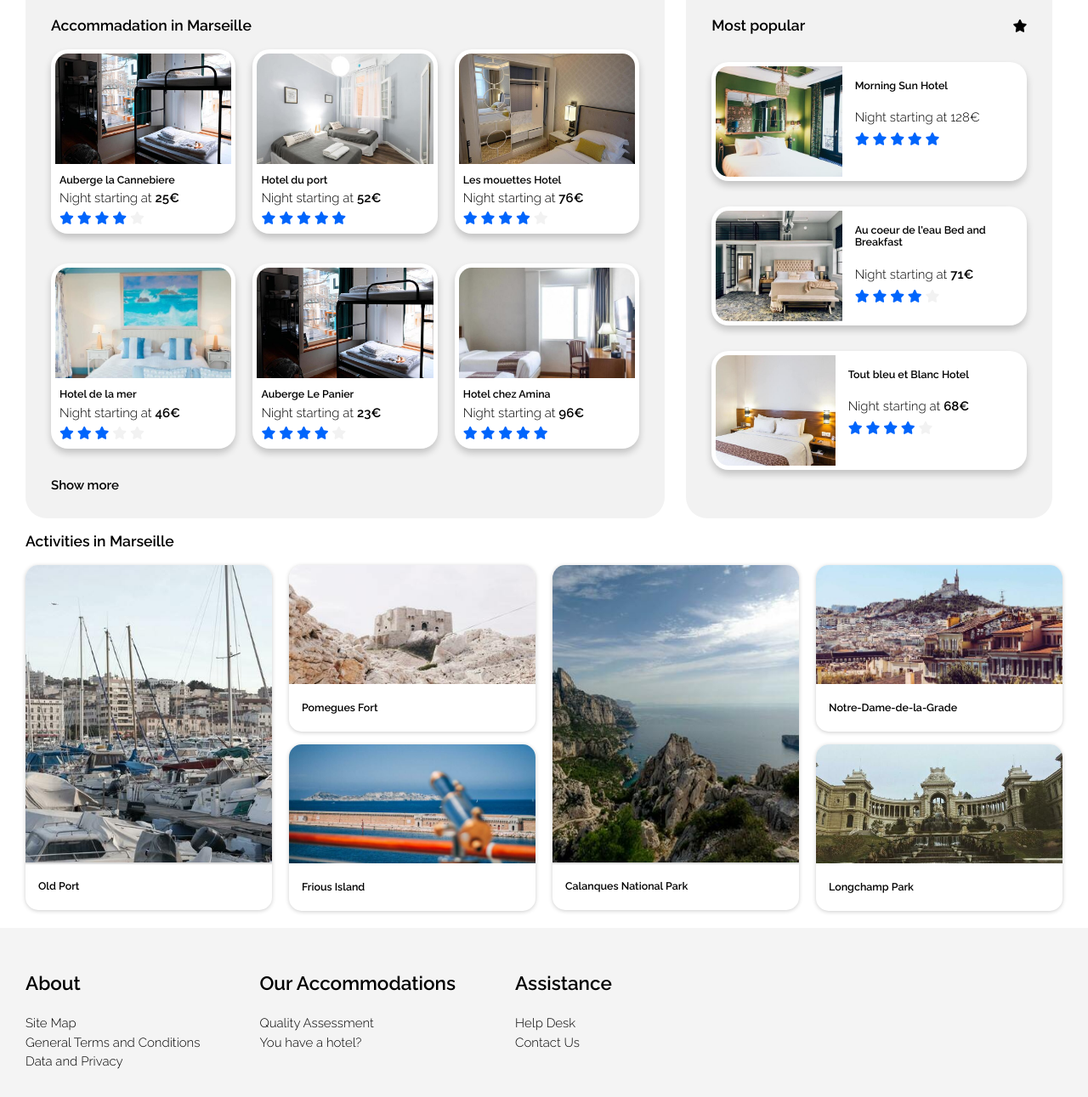
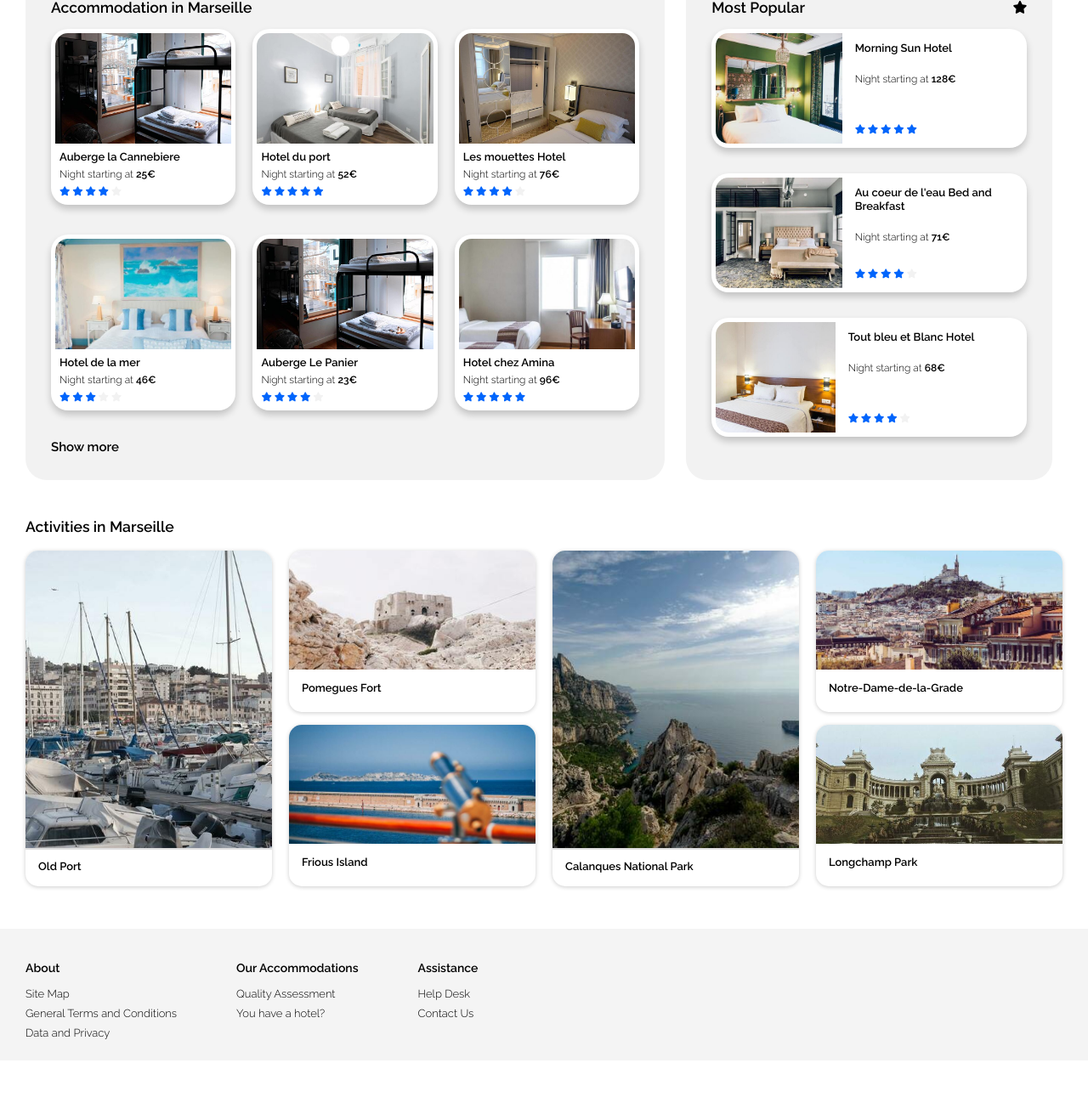
Before and after one commit to Deepasubramani/vacation_planner, a plain HTML site: page index.html in a window 1280 px wide. Shown: the part 340-1631 px from the top of the page at 85% size. After the commit the page ends 1588 px from the top, so only its background shows below. Drawn offline with Linux system fonts and the light colour scheme.

Commit message:
Issues fixing

```diff
--- a/css/style.css
+++ b/css/style.css
@@ -66,7 +66,7 @@ ol {
 
 /* filter style */
 #filters {
-    margin-top: 70px;
+    margin-top: 55px;
     display: flex;
     flex-wrap: wrap;
     gap: 20px;
@@ -81,17 +81,19 @@ ol {
 }
 
 .filter-icon {
-    padding: 10px;
+    padding: 8px;
     background-color: #deebff;
     border-radius: 15px;
 }
 
 .filter-item h5 {
     margin: 0;
-    padding: 5px;
+    padding-right: 13px;
+    padding-left: 7px;
 }
 
 .filter-item .fa-solid {
+    font-size: 13PX;
     color: #0065fc
 }
 /* Accommodation and most popular section */
@@ -121,6 +123,9 @@ ol {
     flex-wrap: wrap;
     gap: 25px;
 }
+#Accommodations-section h3{
+    margin:0px;
+}
 #Accommodation-list .details{
     line-height: 1 !important;
     margin-left: 10px;
@@ -128,6 +133,20 @@ ol {
 }
 #Accommodation-list .details h5 ,p{
     margin:8px 0px;
+}
+.details h5{
+    font-size: 13px;
+}
+#Accommodation-list  .details h5{
+    margin-top:4px;
+
+}
+.details p{
+    font-size: 12px;
+}
+
+#rating_star{
+    font-size: 11px;
 }
 
 /* Photo */
@@ -154,12 +173,20 @@ ol {
 }
 
 #popular-item .details {
+    position: relative;
     line-height: 1.2;
     width: 160px;
     gap: 4px;
     width:60%;
 }
-
+#popular-item #rating_star{
+    position: absolute;
+    bottom: 0;
+    margin-bottom: 15px;
+}
+#popular-item .details h5{
+    margin-top: 15px;
+}
 #popular-item li>img {
     padding:5px;
     display: block;
@@ -212,13 +239,13 @@ ol {
     flex: 1;
     gap: 20px;
 }
-.Activities-list-two {
+.Activities-double-item {
     display: flex;
     flex-direction: column;
     flex: 1;
     gap: 15px;
 }
-.Activities-list-two li {
+.Activities-double-item li {
     height: 50%;
     border-radius: 15px;
     box-shadow: 0 1px 5px 0 rgb(0 0 0 / 20%);
@@ -252,7 +279,7 @@ ol {
     border-top-right-radius: 15px;
 }
 
-.Activities-list-two img {
+.Activities-double-item img {
     display: block;
     background-size: cover;
     background-repeat: no-repeat;
@@ -264,7 +291,9 @@ ol {
     border-top-left-radius: 15px;
     border-top-right-radius: 15px;
 }
-
+#Activities-header{
+    margin-top: 45px;
+}
 
 
 /* Search bar style */
@@ -291,8 +320,7 @@ form {
 }
 
 .search-location {
-
-margin-top: 10px;
+    height: 40px;
     position: absolute;
     border: 1px solid #f2f2f2;
     border-radius: 10px;
@@ -307,6 +335,7 @@ margin-top: 10px;
 }
 
 .search-input {
+    text-indent: 5px;
     border: none;
 }
 input:focus{
@@ -322,6 +351,7 @@ input:focus{
 }
 
 .search-location button {
+    height: 38px;
     padding: 10px;
     background: #0065fc;
     color: white;
@@ -344,14 +374,15 @@ input:focus{
 
 
 #Activities-section .details h5 {
+    margin: 15px 0px;
     padding-left: 15px;
 }
 
 /* footer styles */
 footer {
-    margin-top:20px;
-    line-height: 1.5;
-    padding: 30px;
+    font-size: 13px;
+    margin-top:50px;
+    padding: 20px 30px;
     display: flex;
     flex-wrap: wrap;
     background-color: #80808017
@@ -360,10 +391,13 @@ footer div{
     padding-right: 70px;
 }
 .footer-heading {
+    font-size: 14px;
+    margin-bottom: 10px;
     font-weight: bold;
 }
 
 .footer-item {
+    line-height: 1.8;
     list-style: none;
     padding: 0;
     margin: 0;
@@ -436,11 +470,13 @@ footer div{
         margin: 0px !important;
         width: 100% !important;
     }
-
+#popular-item{
+    gap:15px;
+}
     #Activities-header {
         padding-left: 20px;
     }
-    .Activities-list-two img {
+    .Activities-double-item img {
         min-width: 335px !important;
     }
 
@@ -457,6 +493,7 @@ footer div{
     .image-list {
         flex-direction: column;
         padding: 0px;
+        gap:15px;
     }
 
     footer {
--- a/index.html
+++ b/index.html
@@ -26,7 +26,7 @@
   <header>
     <div class="nav-section">
       <nav id="logo">
-        <img src="images/Booki.png" alt="Booki logo" >
+        <img src="images/Booki.png" alt="Booki logo">
       </nav>
       <nav id="navigation">
         <ul>
@@ -72,18 +72,18 @@
     </div>
     <div id="info-section">
       <i class="fa fa-info fa-xs"></i>
-      <p>More than 500 accommodations are available in this city</p>
+      <p>More than 500 accommodations are available in this<br>city</p>
     </div>
     <div id="Accommodations-section">
       <div id="Accommodation-list">
-        <h3>Accommadation in Marseille</h3>
+        <h3>Accommodation in Marseille</h3>
         <ul class="image-list">
           <li>
             <img src="images/Auberge-la-Cannebiere.jpg" alt="Auberge la Cannebiere">
             <div class="details">
               <h5>Auberge la Cannebiere</h5>
               <p>Night starting at <b>25€</b> </p>
-              <div class="rating_star">
+              <div id="rating_star">
                 <span class="fa fa-star checked"></span>
                 <span class="fa fa-star checked"></span>
                 <span class="fa fa-star checked"></span>
@@ -98,7 +98,7 @@
             <div class="details">
               <h5>Hotel du port</h5>
               <p>Night starting at <b>52€</b></p>
-              <div class="rating_star">
+              <div id="rating_star">
                 <span class="fa fa-star checked"></span>
                 <span class="fa fa-star checked"></span>
                 <span class="fa fa-star checked"></span>
@@ -113,7 +113,7 @@
             <div class="details">
               <h5>Les mouettes Hotel</h5>
               <p>Night starting at <b>76€</b></p>
-              <div class="rating_star">
+              <div id="rating_star">
                 <span class="fa fa-star checked"></span>
                 <span class="fa fa-star checked"></span>
                 <span class="fa fa-star checked"></span>
@@ -125,11 +125,11 @@
         </ul>
         <ul class="image-list">
           <li>
-            <img src="images/Hotel-de-la-mer.jpg" alt="Hotel de la mer" >
+            <img src="images/Hotel-de-la-mer.jpg" alt="Hotel de la mer">
             <div class="details">
               <h5>Hotel de la mer</h5>
               <p>Night starting at <b>46€</b></p>
-              <div class="rating_star">
+              <div id="rating_star">
                 <span class="fa fa-star checked"></span>
                 <span class="fa fa-star checked"></span>
                 <span class="fa fa-star checked"></span>
@@ -139,11 +139,11 @@
             </div>
           </li>
           <li>
-            <img src="images/Auberge-la-Cannebiere.jpg" alt="Auberge Le Panier" >
+            <img src="images/Auberge-la-Cannebiere.jpg" alt="Auberge Le Panier">
             <div class="details">
               <h5>Auberge Le Panier</h5>
               <p>Night starting at <b>23€</b></p>
-              <div class="rating_star">
+              <div id="rating_star">
                 <span class="fa fa-star checked"></span>
                 <span class="fa fa-star checked"></span>
                 <span class="fa fa-star checked"></span>
@@ -153,11 +153,11 @@
             </div>
           </li>
           <li>
-            <img src="images/Hotel-chez-Amina.jpg" alt="Hotel chez Amina" >
+            <img src="images/Hotel-chez-Amina.jpg" alt="Hotel chez Amina">
             <div class="details">
               <h5>Hotel chez Amina</h5>
               <p>Night starting at <b>96€</b></p>
-              <div class="rating_star">
+              <div id="rating_star">
                 <span class="fa fa-star checked"></span>
                 <span class="fa fa-star checked"></span>
                 <span class="fa fa-star checked"></span>
@@ -171,16 +171,16 @@
       </div>
       <div id="popular-section">
         <nav>
-          <h3>Most popular</h3>
+          <h3>Most Popular</h3>
           <i class="fa fa-star" style="color: black;"></i>
         </nav>
         <ul id="popular-item">
           <li>
-            <img src="images/Morning-SunHotel.jpg" alt="Morning Sun Hotel" >
+            <img src="images/Morning-SunHotel.jpg" alt="Morning Sun Hotel">
             <div class="details">
               <h5>Morning Sun Hotel</h5>
-              <p>Night starting at 128€</p>
-              <div class="rating_star">
+              <p>Night starting at <b>128€</b></p>
+              <div id="rating_star">
                 <span class="fa fa-star checked"></span>
                 <span class="fa fa-star checked"></span>
                 <span class="fa fa-star checked"></span>
@@ -190,11 +190,11 @@
             </div>
           </li>
           <li>
-            <img src="images/Au-co-de.jpg" alt="Bed and Breakfast" >
+            <img src="images/Au-co-de.jpg" alt="Bed and Breakfast">
             <div class="details">
               <h5>Au coeur de l'eau Bed and Breakfast</h5>
               <p>Night starting at <b>71€</b></p>
-              <div class="rating_star">
+              <div id="rating_star">
                 <span class="fa fa-star checked"></span>
                 <span class="fa fa-star checked"></span>
                 <span class="fa fa-star checked"></span>
@@ -208,11 +208,13 @@
             <div class="details">
               <h5>Tout bleu et Blanc Hotel</h5>
               <p>Night starting at <b>68€</b></p>
-              <span class="fa fa-star checked"></span>
-              <span class="fa fa-star checked"></span>
-              <span class="fa fa-star checked"></span>
-              <span class="fa fa-star checked"></span>
-              <span class="fa fa-star"></span>
+              <div id="rating_star">
+                <span class="fa fa-star checked"></span>
+                <span class="fa fa-star checked"></span>
+                <span class="fa fa-star checked"></span>
+                <span class="fa fa-star checked"></span>
+                <span class="fa fa-star"></span>
+              </div>
             </div>
           </li>
         </ul>
@@ -228,14 +230,14 @@
           </div>
         </li>
       </ul>
-      <ul class="Activities-list-two">
-        <li>
+      <ul class="Activities-double-item">
+        <li id="item1">
           <img src="images/pomegues_fort.jpg" alt="Pomegues Fort">
           <div class="details">
             <h5>Pomegues Fort</h5>
           </div>
         </li>
-        <li>
+        <li id="item2">
           <img src="images/frioul_island.jpg" alt="Frious Island">
           <div class="details">
             <h5>Frious Island</h5>
@@ -250,7 +252,7 @@
           </div>
         </li>
       </ul>
-      <ul class="Activities-list-two">
+      <ul class="Activities-double-item">
         <li>
           <img src="images/notre.jpg" alt="Notre-Dame-de-la-Grade">
           <div class="details">
@@ -264,6 +266,20 @@
           </div>
         </li>
       </ul>
+      <!-- <ul class="Activities-double-item-1">
+        <li>
+          <img src="images/notre.jpg" alt="Notre-Dame-de-la-Grade">
+          <div class="details">
+            <h5>Notre-Dame-de-la-Grade</h5>
+          </div>
+        </li>
+        <li>
+          <img src="images/longchamp_park.jpg" alt="Longchamp Park">
+          <div class="details">
+            <h5>Longchamp Park</h5>
+          </div>
+        </li>
+      </ul> -->
 
     </div>
 
@@ -271,7 +287,7 @@
 
   <footer>
     <div>
-      <h2 class="footer-heading">About</h2>
+      <h4 class="footer-heading">About</h4>
       <ul class="footer-item">
         <li>Site Map</li>
         <li>General Terms and Conditions</li>
@@ -279,14 +295,14 @@
       </ul>
     </div>
     <div>
-      <h2 class="footer-heading">Our Accommodations</h2>
+      <h4 class="footer-heading">Our Accommodations</h4>
       <ul class="footer-item">
         <li>Quality Assessment</li>
         <li>You have a hotel?</li>
       </ul>
     </div>
     <div>
-      <h2 class="footer-heading">Assistance</h2>
+      <h4 class="footer-heading">Assistance</h4>
       <ul class="footer-item">
         <li>Help Desk</li>
         <li>Contact Us</li>
```
